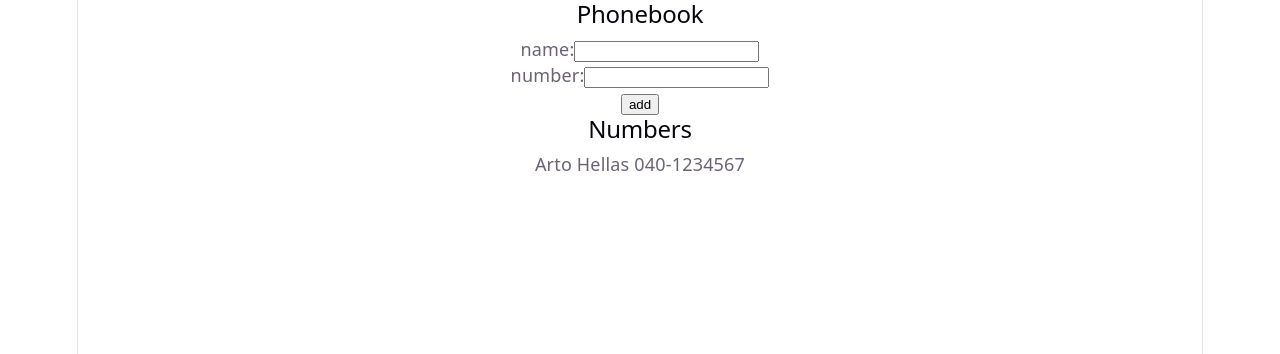
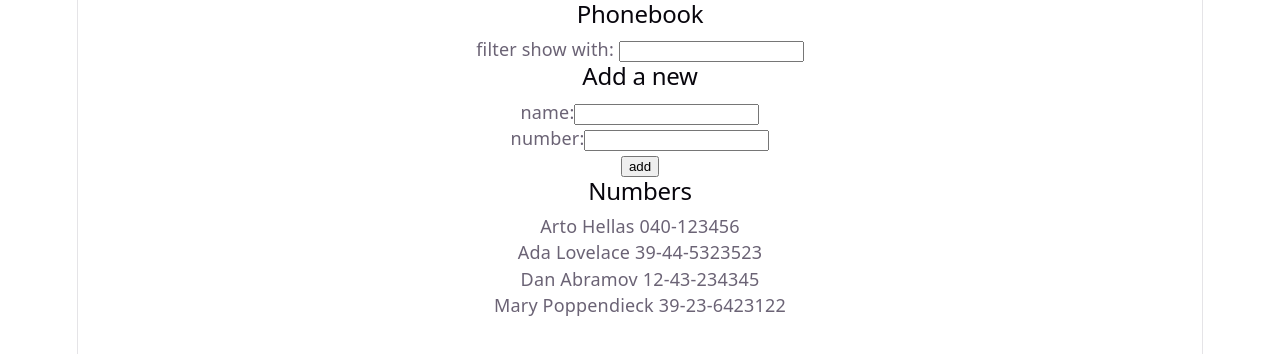
Before and after one commit to AlejandroPiCano/fullstackopenhelsinki, a React (Vite) app in the folder part2/phonebook/: page / in a window 1280 px wide. Shown: the top 354 px of the page. Built offline with nearby package versions, Linux system fonts and the light colour scheme.

Commit message:
feat: excercise 2.9

```diff
--- a/part2/phonebook/src/App.jsx
+++ b/part2/phonebook/src/App.jsx
@@ -2,10 +2,15 @@
 
 const App = () => {
   const [persons, setPersons] = useState([
-    { name: 'Arto Hellas', number: '040-1234567', id: 1 },
+    { name: 'Arto Hellas', number: '040-123456', id: 1 },
+    { name: 'Ada Lovelace', number: '39-44-5323523', id: 2 },
+    { name: 'Dan Abramov', number: '12-43-234345', id: 3 },
+    { name: 'Mary Poppendieck', number: '39-23-6423122', id: 4 }
   ])
+
   const [newName, setNewName] = useState('')
   const [newNumber, setNewNumber] = useState('')
+  const [newFilter, setNewFilter] = useState('')
 
   function handleOnSubmit(event) {
     event.preventDefault()
@@ -26,9 +31,15 @@
     setNewNumber('')
   }
 
+  const personsToShow = newFilter === ''
+    ? persons
+    : persons.filter(person => person.name.toLowerCase().includes(newFilter.toLowerCase()))
+
   return (
     <div>
       <h2>Phonebook</h2>
+       <p>filter show with: <input value={newFilter} onChange={(event) => setNewFilter(event.target.value)} /></p>
+       <h2>Add a new</h2>
       <form onSubmit={handleOnSubmit}>
         <div>
           name:
@@ -45,7 +56,7 @@
       </form>
       <h2>Numbers</h2>
 
-      {persons.map(person => <p key={person.id}>{person.name} {person.number}</p>)}
+      {personsToShow.map(person => <p key={person.id}>{person.name} {person.number}</p>)}
 
     </div>
   )
```
